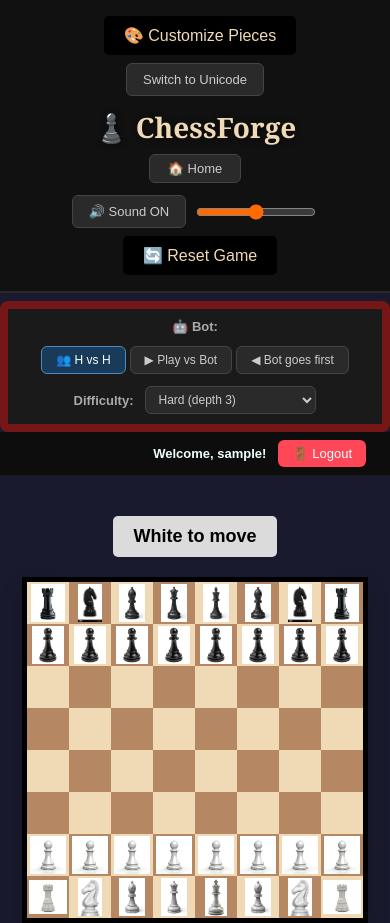
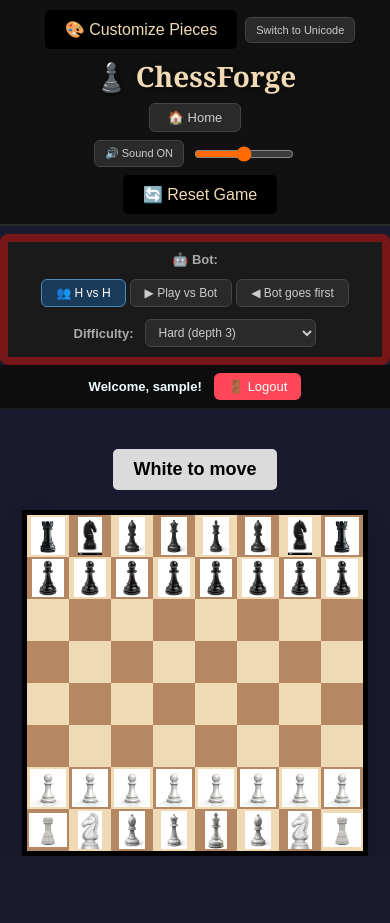
Before and after one commit to rajlakheradev-creator/ChessForage, a website: page public/game.html in a window 390 px wide. After the commit the page ends 856 px from the top, so only its background shows below. Drawn offline with Linux system fonts and the light colour scheme; sample sign-in values are in the browser's storage.

Commit message:
Update game-header.css

```diff
--- a/public/css/game-header.css
+++ b/public/css/game-header.css
@@ -162,3 +162,34 @@
     box-sizing: border-box;
     flex-wrap: wrap;
 }
+@media (max-width: 768px) {
+    .game-header {
+        grid-template-columns: 1fr;
+        text-align: center;
+        padding: 10px;
+        gap: 8px;
+    }
+
+    .header-left,
+    .header-right {
+        flex-direction: row;
+        justify-content: center;
+        align-items: center;
+        flex-wrap: wrap;
+    }
+
+    .header-left button,
+    .header-right button {
+        width: auto;
+        font-size: 11px;
+        padding: 6px 10px;
+    }
+
+    #volume-slider {
+        width: 100px;
+    }
+
+    .user-profile {
+        justify-content: center;
+    }
+}
```
